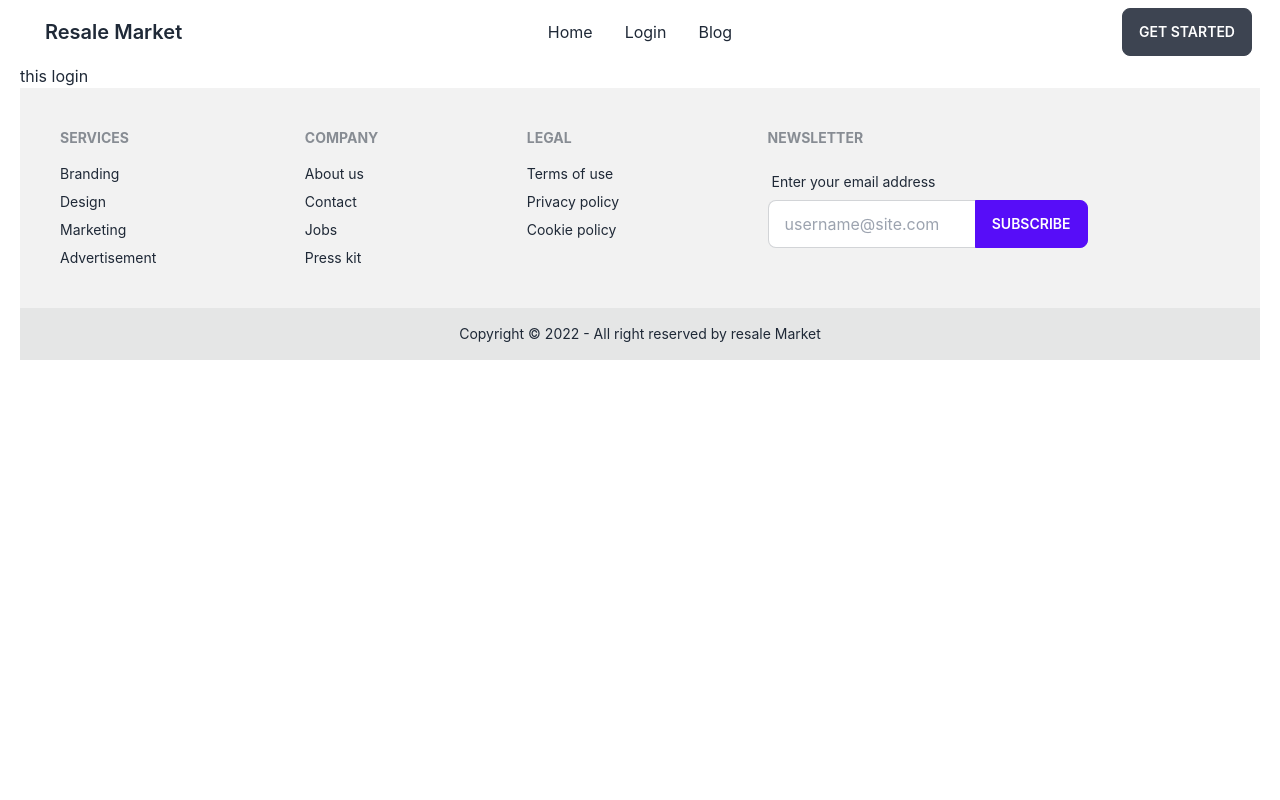
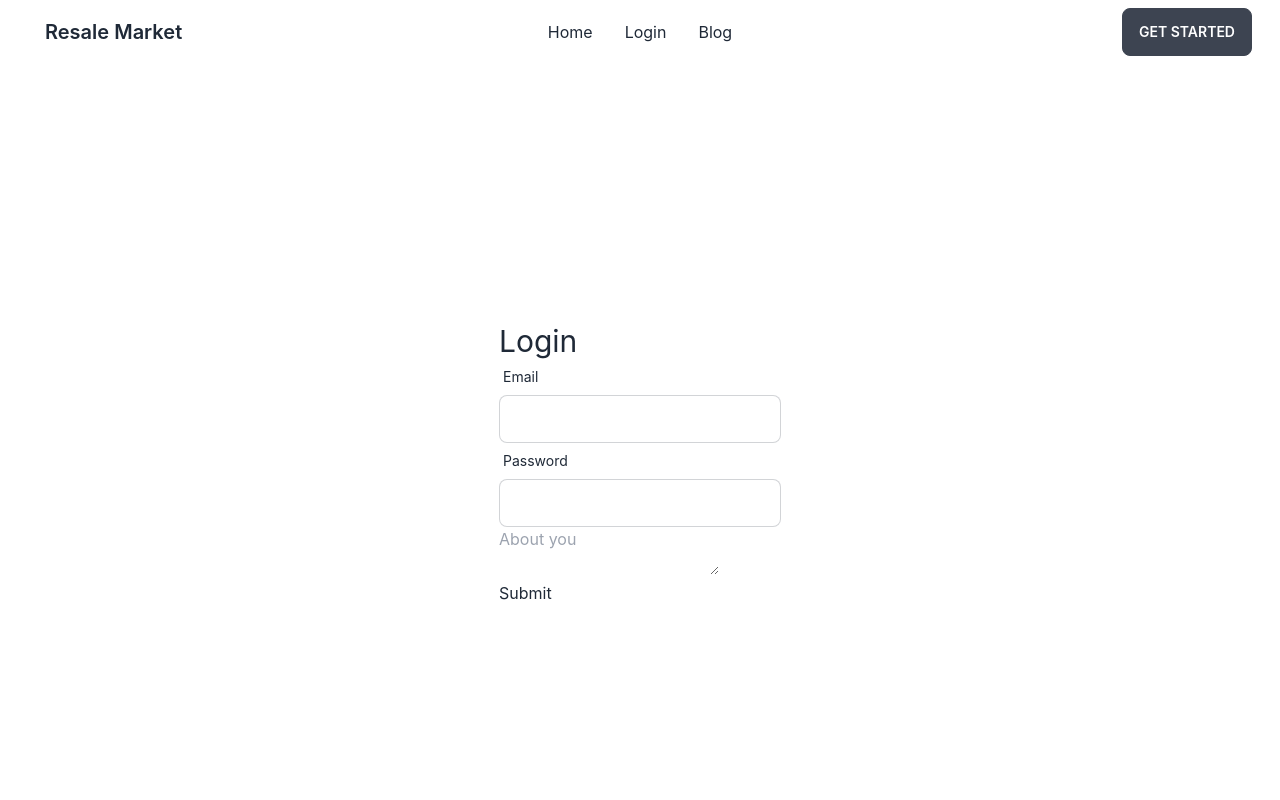
Before and after one commit to Mojammel-1361/last-project-client, a React (Create React App) app: page /login in a window 1280 px wide. Shown: the top 800 px of the page. Built offline with nearby package versions, Linux system fonts and the light colour scheme.

Commit message:
login part start

```diff
--- a/package.json
+++ b/package.json
@@ -9,6 +9,7 @@
     "daisyui": "^2.42.0",
     "react": "^18.2.0",
     "react-dom": "^18.2.0",
+    "react-hook-form": "^7.39.5",
     "react-router-dom": "^6.4.3",
     "react-scripts": "5.0.1",
     "web-vitals": "^2.1.4"
--- a/src/Pages/Category/Category.js
+++ b/src/Pages/Category/Category.js
@@ -1,8 +1,10 @@
 import React, { useEffect, useState } from 'react';
+
 import CategoryOptions from './CategoryOptions';
 
 const Category = () => {
     const [categorys, SetCategorys] = useState([]);
+    const [options, setOptions] = useState(null);
 
     useEffect(() =>{
         fetch('category.json')
@@ -15,14 +17,14 @@ const Category = () => {
         <h1 className="text-center text-3xl text-primary font-bold">
           This Category
         </h1>
-        <div className=' mt-6 grid gap-6 grid-cols-1 md:grid-cols-2 lg:grid-cols-3'>
-            {
-                categorys.map(category =><CategoryOptions
-                key={category.cid}
-                category={category}
-                ></CategoryOptions>)
-            }
-
+        <div className=" mt-6 grid gap-6 grid-cols-1 md:grid-cols-2 lg:grid-cols-3">
+          {categorys.map((category) => (
+            <CategoryOptions
+              key={category.cid}
+              category={category}
+              setOptions={setOptions}
+            ></CategoryOptions>
+          ))}
         </div>
       </div>
     );
--- a/src/Pages/Category/CategoryOptions.js
+++ b/src/Pages/Category/CategoryOptions.js
@@ -1,5 +1,6 @@
 import React from 'react';
 import { Link } from 'react-router-dom';
+
 
 const CategoryOptions = ({ category }) => {
     const { name, images } = category;
@@ -12,8 +13,9 @@ const CategoryOptions = ({ category }) => {
         <h2 className="card-title">{name}</h2>
 
         <div className="card-actions justify-end">
-          <Link to="/CategoryDetails" className="btn btn-primary btn-sm">
+          <Link to="/CategoryDetails/:cid" className="btn btn-primary btn-sm">
             Details
+
           </Link>
         </div>
       </div>
--- a/src/Pages/CategoryDetails/CategoryDetails.js
+++ b/src/Pages/CategoryDetails/CategoryDetails.js
@@ -1,11 +1,16 @@
 import React from 'react';
+import { useLoaderData } from 'react-router-dom';
 
 const CategoryDetails = () => {
-    return (
-      <div>
-        <p>Category Details</p>
-      </div>
-    );
+
+    const {data} = useLoaderData();
+    console.log(data)
+
+  return (
+    <div>
+      <p>Category Details {data}</p>
+    </div>
+  );
 };
 
 export default CategoryDetails;
--- a/src/Pages/Login/Login.js
+++ b/src/Pages/Login/Login.js
@@ -1,10 +1,50 @@
 import React from 'react';
+import { useState } from "react";
+import { useForm } from "react-hook-form";
+
 
 const Login = () => {
+    const { register, handleSubmit } = useForm();
+    const [data, setData] = useState("");
+
     return (
+      <div className=" h-[800px] flex justify-center items-center">
         <div>
-            <h1>this login</h1>
+          <h1 className="text-3xl">Login</h1>
+          <form
+            onSubmit={handleSubmit((data) => setData(JSON.stringify(data)))}
+          >
+            <div className="form-control w-full max-w-xs">
+              <label className="label">
+                <span className="label-text">Email</span>
+              </label>
+
+              <input
+                type="text"
+                {...register("email")}
+                className="input input-bordered w-full max-w-xs"
+              />
+            </div>
+
+            <div className="form-control w-full max-w-xs">
+              <label className="label">
+                <span className="label-text">Password</span>
+              </label>
+
+              <input
+                type="password"
+                {...register("password")}
+                className="input input-bordered w-full max-w-xs"
+              />
+            </div>
+
+
+            <textarea {...register("aboutYou")} placeholder="About you" />
+            <p>{data}</p>
+            <input type="submit" />
+          </form>
         </div>
+      </div>
     );
 };
 
--- a/src/Routes/Routes/Routes.js
+++ b/src/Routes/Routes/Routes.js
@@ -24,8 +24,9 @@ const router = createBrowserRouter([
         element: <Blog></Blog>,
       },
       {
-        path: "/categorydetails",
-        element: <CategoryDetails></CategoryDetails>
+        path: "/categorydetails/:cid",
+        element: <CategoryDetails></CategoryDetails>,
+        loader: ({params}) => fetch('category.json'),
       },
     ],
   },
```
Also changed, not shown: public/category.json (+9 -1 lines), 1 other file (tests, documents, lock files or other folders).
